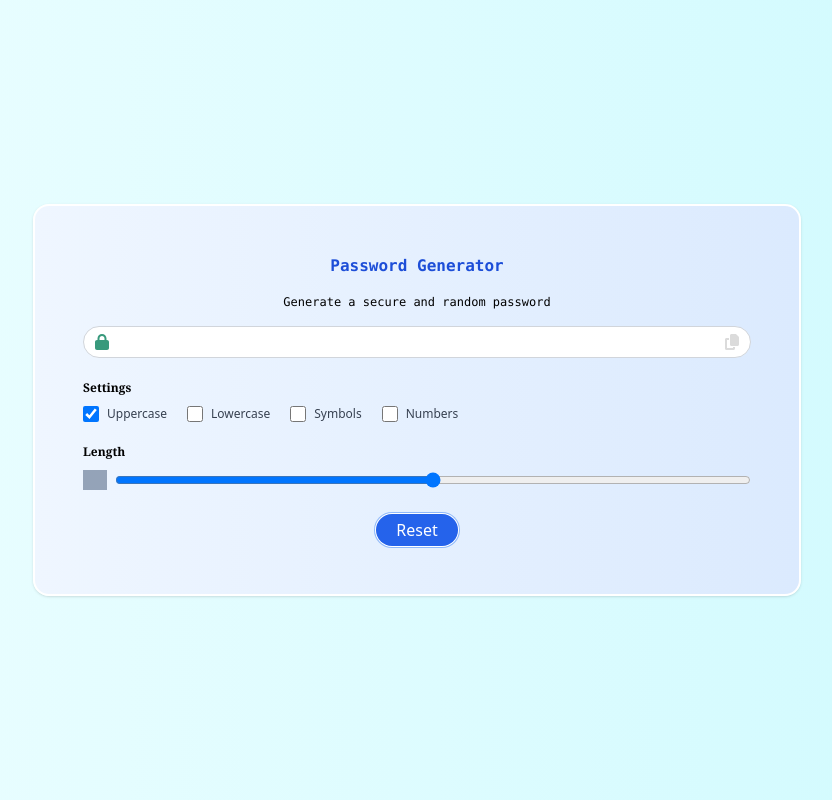
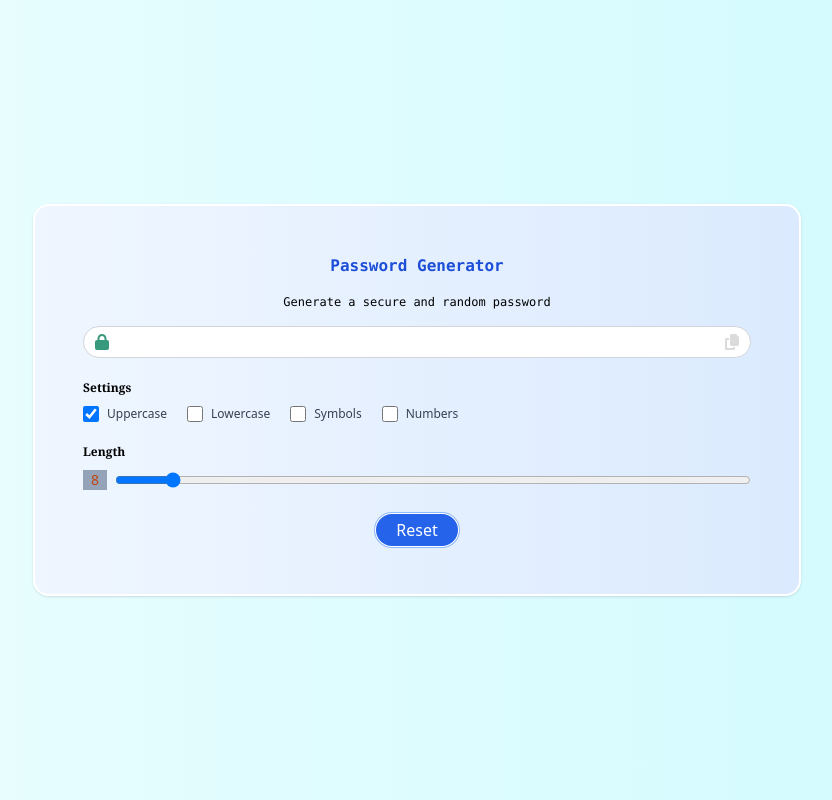
Before and after one commit to sritaj/react_passwordGenerator, a React (Vite) app: page / in a window 1280 px wide. Shown: the whole page, without its empty margins (223-1055 px from the left). Built offline with nearby package versions, Linux system fonts and the light colour scheme.

Commit message:
Added props for showing the slider range on input box

```diff
--- a/src/components/PasswordGenerator.jsx
+++ b/src/components/PasswordGenerator.jsx
@@ -60,7 +60,7 @@ const PasswordGenerator = () => {
             />
           </div>
         </div>
-        <Slider />
+        <Slider range={range} />
         <Reset />
       </div>
     </div>
--- a/src/components/Slider.jsx
+++ b/src/components/Slider.jsx
@@ -1,4 +1,4 @@
-const Slider = () => {
+const Slider = ({ range }) => {
   return (
     <div className="pt-4">
       <label htmlFor="range" className="text-xs font-bold font-serif">
@@ -9,6 +9,7 @@ const Slider = () => {
           id="slider_range"
           className="w-6 bg-slate-400 border-gray-300 text-center mr-2 text-sm text-orange-700"
           readOnly={true}
+          value={range}
         ></input>
         <input
           id="range"
@@ -16,8 +17,8 @@ const Slider = () => {
           minLength={8}
           maxLength={64}
           step={1}
-          //   value={8}
-          onChange={() => console.log("changing")}
+          value={range}
+          onChange={() => console.log(range)}
           className="w-full rounded-lg cursor-pointer bg-gray-100"
         ></input>
       </div>
```
